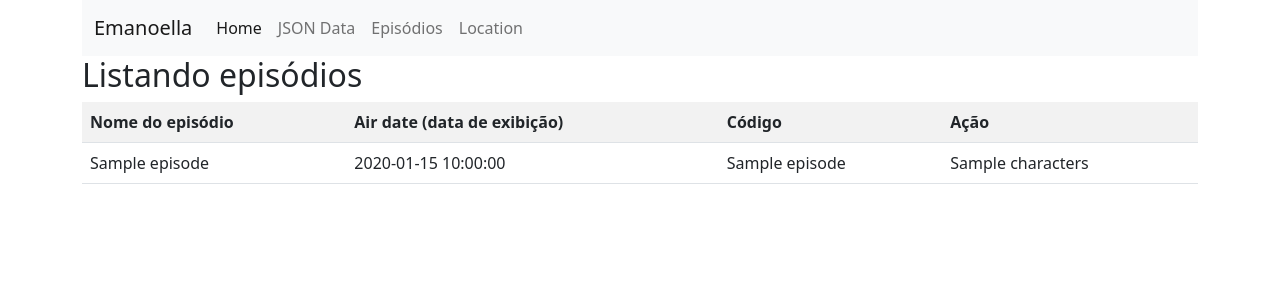
After one commit to emanoellavaldevino/api-rick-and-morty, a Flask app: template templates/episodes_id.html in a window 1280 px wide. The commit adds this page. Shown: the top 300 px of the page. Run offline with Flask 3, Linux system fonts and the light colour scheme; the template is opened without the code that fills it: most values are stand-ins (such as "Sample title", 1, 10 or a date in 2020).

Commit message:
subindo alterações

```diff
--- a/app.py
+++ b/app.py
@@ -65,7 +65,17 @@ def get_location():
 
         location.append(locations)
 
-    return {"location": location}
+    return render_template("location.html", locations=dict["results"])
+
+@app.route("/location/<id>")
+def get_location_id(id):
+
+    url = "https://rickandmortyapi.com/api/location/" + id
+    response = urllib.request.urlopen(url)
+    data = response.read()
+    dict = json.loads(data)
+
+    return render_template("location.html", get_location=dict)
 
 @app.route("/episodes")
 def get_episode():
@@ -86,17 +96,29 @@ def get_episode():
 
         episode.append(episodes)
 
-    return {"episode": episode}
+    return render_template("episodes.html", episodes=dict["results"])
+
+@app.route("/episode/<id>")
+def get_episode_id(id):
+
+    url = "https://rickandmortyapi.com/api/episode/" + id
+    response = urllib.request.urlopen(url)
+    data = response.read()
+    dict = json.loads(data)
+
+    episodes_id = []
+
+    for episode_id in dict["results"]:
+        episodes_id = {
+            "name": episodes_id["name"],
+            "air_date": episodes_id["air_date"],
+            "episode": episodes_id["episode"],
+
+        }
+
+        episodes_id.append(episode_id)
+
+    return {"episodes_id": episode_id}
 
 if __name__ == "__main__":
     app.run(debug=True)
-
-# @app.route("/location/<id>")
-# def get_location_id(id):
-
-#     url = "https://rickandmortyapi.com/api/location" + id
-#     response = urllib.request.urlopen(url)
-#     data = response.read()
-#     dict = json.loads(data)
-
-#     return render_template("location_id.html", get_location_id=dict)
--- /dev/null
+++ b/templates/episodes_id.html
@@ -0,0 +1,25 @@
+{% extends 'layout.html' %}
+
+{% block content %}
+    <div class="">
+    <h2>Listando episódios</h2>
+
+    <table class="table table-striped table-hover">
+        <tr>
+            <th>Nome do episódio</th>
+            <th>Air date (data de exibição)</th>
+            <th>Código</th>
+            <th>Ação</th>
+        </tr>
+        {% for episode in episode %}
+            <tr>
+                <td>{{episode.name}}</td>
+                <td>{{episode.air_date}}</td>
+                <td>{{episode.episode}}</td>
+                <td>{{episode.characters}}</td>
+
+            </tr>
+        {% endfor %}
+    </table>
+    </div>
+{% endblock %}
```
Also changed, not shown: templates/episodes.html (added, +24 -0 lines), templates/episodios.html (deleted, +0 -16 lines), templates/location.html (+19 -10 lines).
